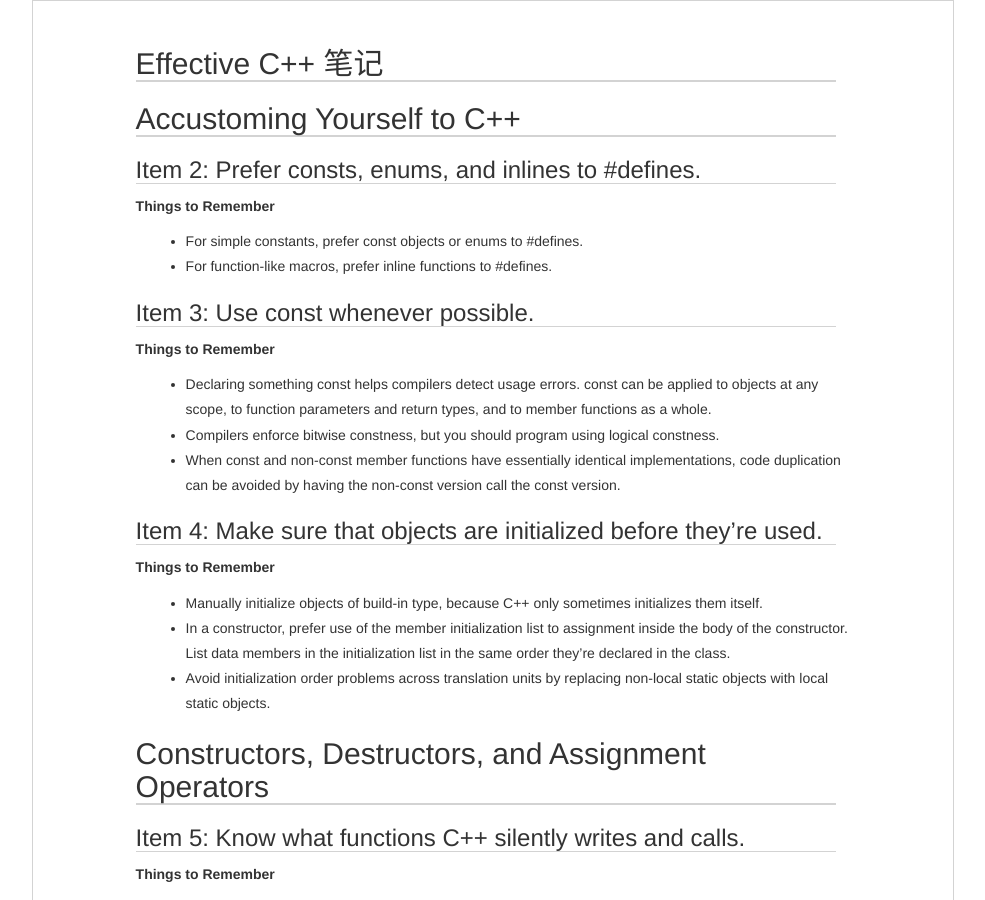
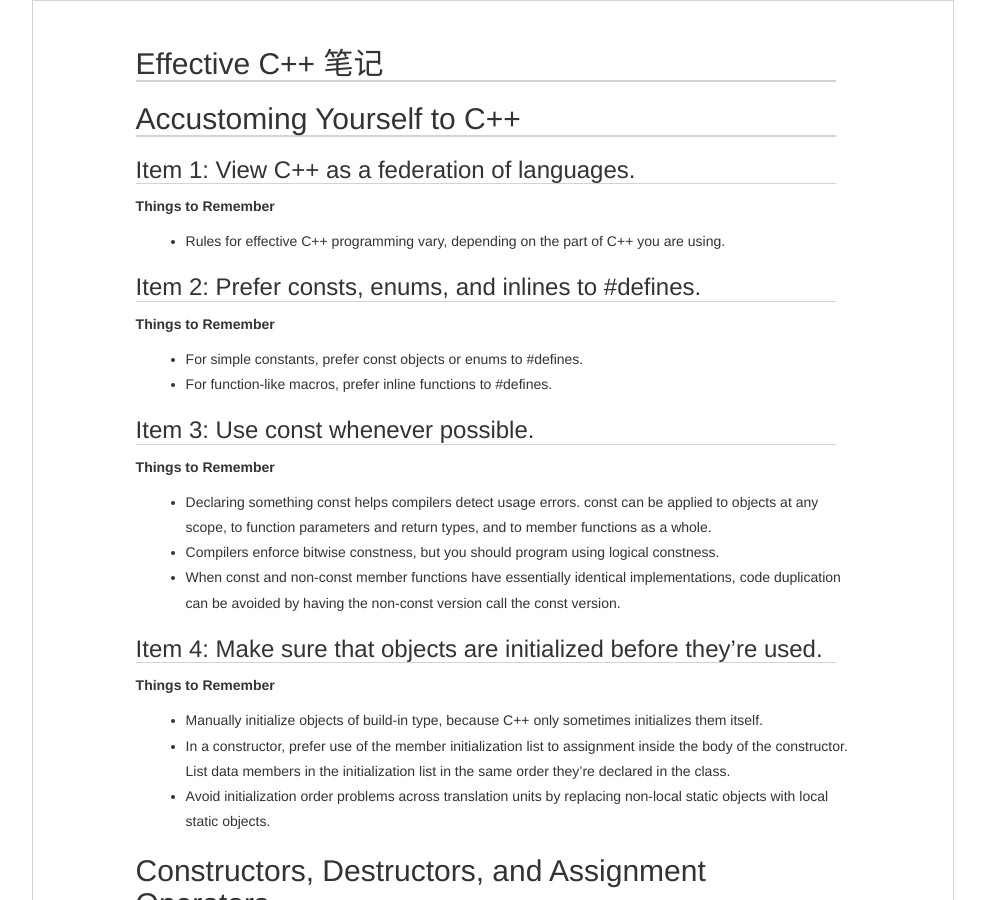
Before and after one commit to luli100/luli100.github.io, a Jekyll site: the page built from _posts/2021-02-02-effective-cpp.md, in a window 1280 px wide and 900 px high. Shown: the whole window, without its empty margins (147-1132 px from the left). Built offline with Jekyll 4.4.1, drawn with Linux system fonts in a browser that asks for light colours.

Commit message:
effective c++

```diff
--- a/_posts/2021-02-02-effective-cpp.md
+++ b/_posts/2021-02-02-effective-cpp.md
@@ -5,6 +5,12 @@ enable: true
 ---
 
 ## Accustoming Yourself to C++
+
+### Item 1: View C++ as a federation of languages.
+
+**Things to Remember**
+
+- Rules for effective C++ programming vary, depending on the part of C++ you are using.
 
 ### Item 2: Prefer consts, enums, and inlines to #defines.
 
```
